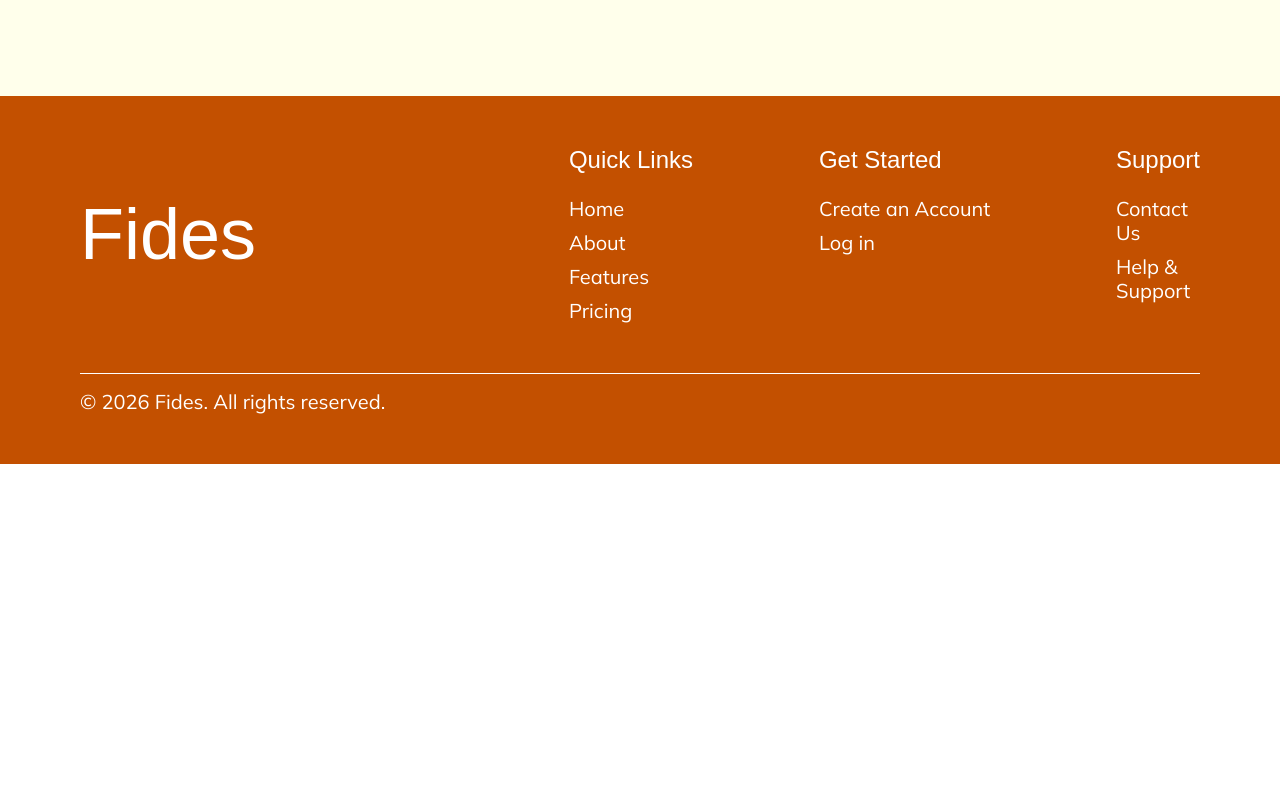
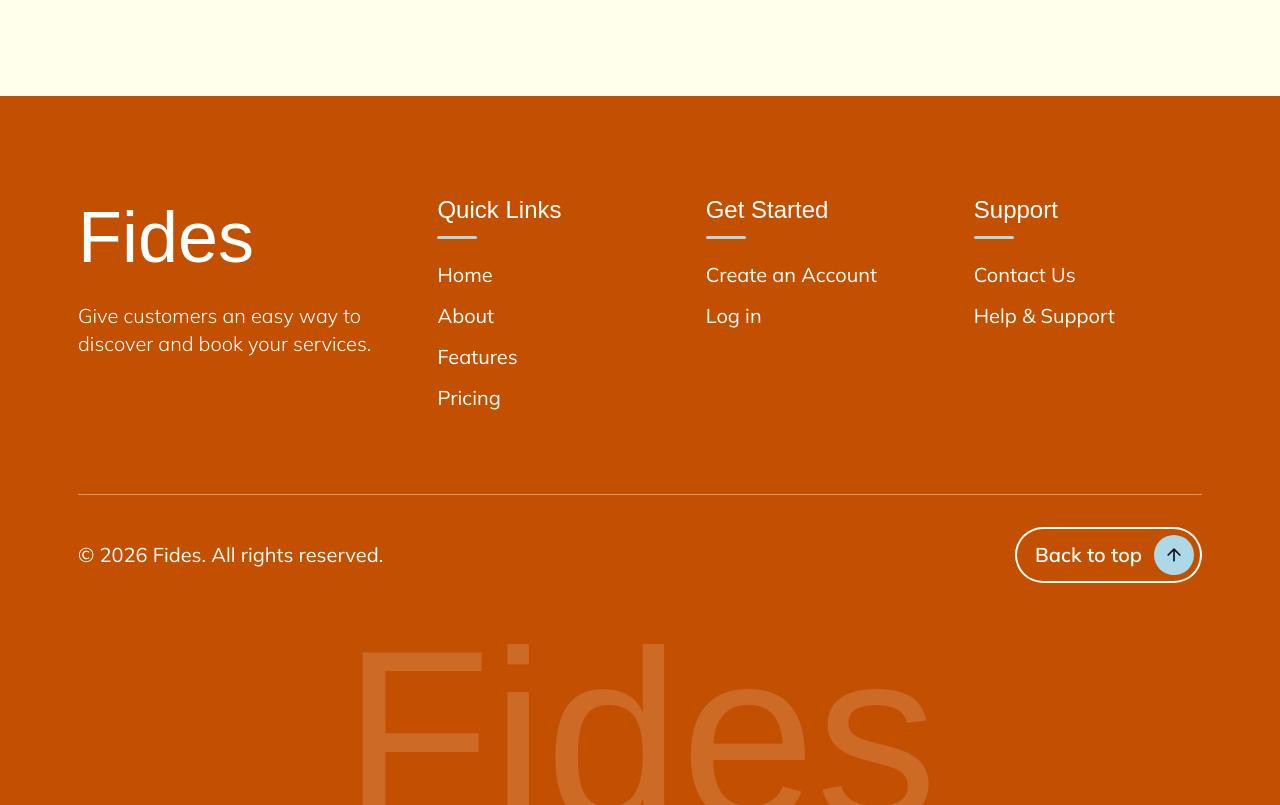
Before and after one commit to kemdav/Fides, a Next.js app: page / in a window 1280 px wide. Shown: the part 8317-9122 px from the top of the page. Before the commit the page ends 8781 px from the top, so only its background shows below. Built offline with nearby package versions, Linux system fonts and the light colour scheme; no server answers; a web font is replaced by a local one.

Commit message:
feat: richer footer with animated links, back to top and big wordmark

```diff
--- /dev/null
+++ b/src/components/landing/back-to-top.tsx
@@ -0,0 +1,27 @@
+"use client";
+
+export function BackToTop() {
+  return (
+    <button
+      type="button"
+      onClick={() => window.scrollTo({ top: 0, behavior: "smooth" })}
+      className="group inline-flex items-center gap-3 self-start rounded-full py-2 pl-5 pr-2 text-xl/6 font-semibold shadow-[inset_0_0_0_2px_rgb(255_255_255)] transition-colors duration-300 hover:bg-white hover:text-burnt focus-visible:outline-none focus-visible:ring-2 focus-visible:ring-white focus-visible:ring-offset-2 focus-visible:ring-offset-burnt"
+    >
+      Back to top
+      <span className="flex size-10 items-center justify-center rounded-full bg-sky text-ink transition-colors duration-300 group-hover:bg-ink group-hover:text-sky">
+        <svg
+          viewBox="0 0 24 24"
+          aria-hidden
+          fill="none"
+          stroke="currentColor"
+          strokeWidth="2"
+          strokeLinecap="round"
+          strokeLinejoin="round"
+          className="size-5 transition-[translate] duration-300 ease-out group-hover:-translate-y-0.5 motion-reduce:transition-none"
+        >
+          <path d="M12 19V5M5 12l7-7 7 7" />
+        </svg>
+      </span>
+    </button>
+  );
+}
--- a/src/components/landing/footer.tsx
+++ b/src/components/landing/footer.tsx
@@ -1,4 +1,7 @@
 import Link from "next/link";
+import type { ReactNode } from "react";
+import { cn } from "@/lib/utils";
+import { BackToTop } from "./back-to-top";
 import { landingLinks } from "./links";
 import { Reveal } from "./reveal";
 
@@ -28,33 +31,89 @@ const columns = [
   },
 ];
 
+function ArrowIcon({ className }: { className?: string }) {
+  return (
+    <svg
+      viewBox="0 0 24 24"
+      aria-hidden
+      fill="none"
+      stroke="currentColor"
+      strokeWidth="2"
+      strokeLinecap="round"
+      strokeLinejoin="round"
+      className={className}
+    >
+      <path d="M5 12h14M13 6l6 6-6 6" />
+    </svg>
+  );
+}
+
+function FooterLink({ href, children }: { href: string; children: ReactNode }) {
+  return (
+    <Link
+      href={href}
+      className={cn(
+        "group inline-flex items-center gap-2 text-lg/6 transition-[translate] sm:text-xl/6 duration-300 ease-out hover:translate-x-1",
+        "motion-reduce:transition-none motion-reduce:hover:translate-x-0"
+      )}
+    >
+      <span className="relative">
+        {children}
+        <span
+          aria-hidden
+          className="absolute inset-x-0 -bottom-1 h-px origin-left scale-x-0 bg-sky transition-transform duration-300 ease-out group-hover:scale-x-100 motion-reduce:transition-none"
+        />
+      </span>
+      <ArrowIcon className="size-4 -translate-x-2 opacity-0 transition-[opacity,translate] duration-300 ease-out group-hover:translate-x-0 group-hover:opacity-100 motion-reduce:transition-none" />
+    </Link>
+  );
+}
+
 export function Footer() {
   return (
-    <footer id="contact" className="bg-burnt px-4 py-12 text-white sm:px-8 lg:px-20 lg:py-[50px]">
-      <Reveal from="up" className="mx-auto max-w-[1280px]">
-        <div className="flex flex-col gap-10 border-b border-white pb-12 lg:flex-row lg:items-center lg:gap-[182px] lg:pb-[50px]">
-          <p className="font-display text-[72px] leading-[normal] lg:w-[435px]">Fides</p>
+    <footer id="contact" className="relative overflow-hidden bg-burnt text-white">
+      <div className="relative px-4 pt-12 sm:px-8 lg:px-[78px] lg:pt-[100px]">
+        <div className="mx-auto max-w-[1286px]">
+          <div className="grid gap-12 lg:grid-cols-[1.4fr_1fr_1fr_1fr] lg:gap-10">
+            <Reveal from="up" className="flex flex-col items-start gap-6">
+              <p className="font-display text-[72px] leading-[normal]">Fides</p>
+              <p className="max-w-[320px] text-xl/7 font-light">
+                Give customers an easy way to discover and book your services.
+              </p>
+            </Reveal>
 
-          <div className="grid gap-8 sm:grid-cols-[218px_265px_auto]">
-            {columns.map((column) => (
-              <div key={column.title}>
+            <div className="grid grid-cols-2 gap-x-8 gap-y-12 sm:grid-cols-3 lg:col-span-3 lg:gap-10">
+              {columns.map((column, i) => (
+                <Reveal key={column.title} from="up" delay={(i + 1) * 120}>
                   <h2 className="font-display text-2xl leading-[normal]">{column.title}</h2>
-                <ul className="mt-[23px] flex flex-col gap-2.5 text-xl/6">
+                  <span aria-hidden className="mt-3 block h-[3px] w-10 rounded-full bg-sky" />
+                  <ul className="mt-6 flex flex-col gap-4">
                     {column.links.map((link) => (
                       <li key={link.label}>
-                      <Link href={link.href} className="hover:underline">
-                        {link.label}
-                      </Link>
+                        <FooterLink href={link.href}>{link.label}</FooterLink>
                       </li>
                     ))}
                   </ul>
-              </div>
+                </Reveal>
               ))}
             </div>
           </div>
 
-        <p className="mt-4 text-xl/6">© 2026 Fides. All rights reserved.</p>
-      </Reveal>
+          <div className="mt-12 flex flex-col gap-6 border-t border-white/40 pt-8 sm:flex-row sm:items-center sm:justify-between lg:mt-[83px]">
+            <p className="text-xl/6">© 2026 Fides. All rights reserved.</p>
+            <BackToTop />
+          </div>
+        </div>
+      </div>
+
+      <div
+        aria-hidden
+        className="pointer-events-none relative mt-10 h-[17vw] select-none overflow-hidden lg:mt-14 lg:h-[13vw]"
+      >
+        <p className="relative text-center font-display text-[24vw] leading-[0.8] text-white/15 lg:text-[19vw]">
+          Fides
+        </p>
+      </div>
     </footer>
   );
 }
```
Lines whose indentation alone changed are shown as unchanged.
